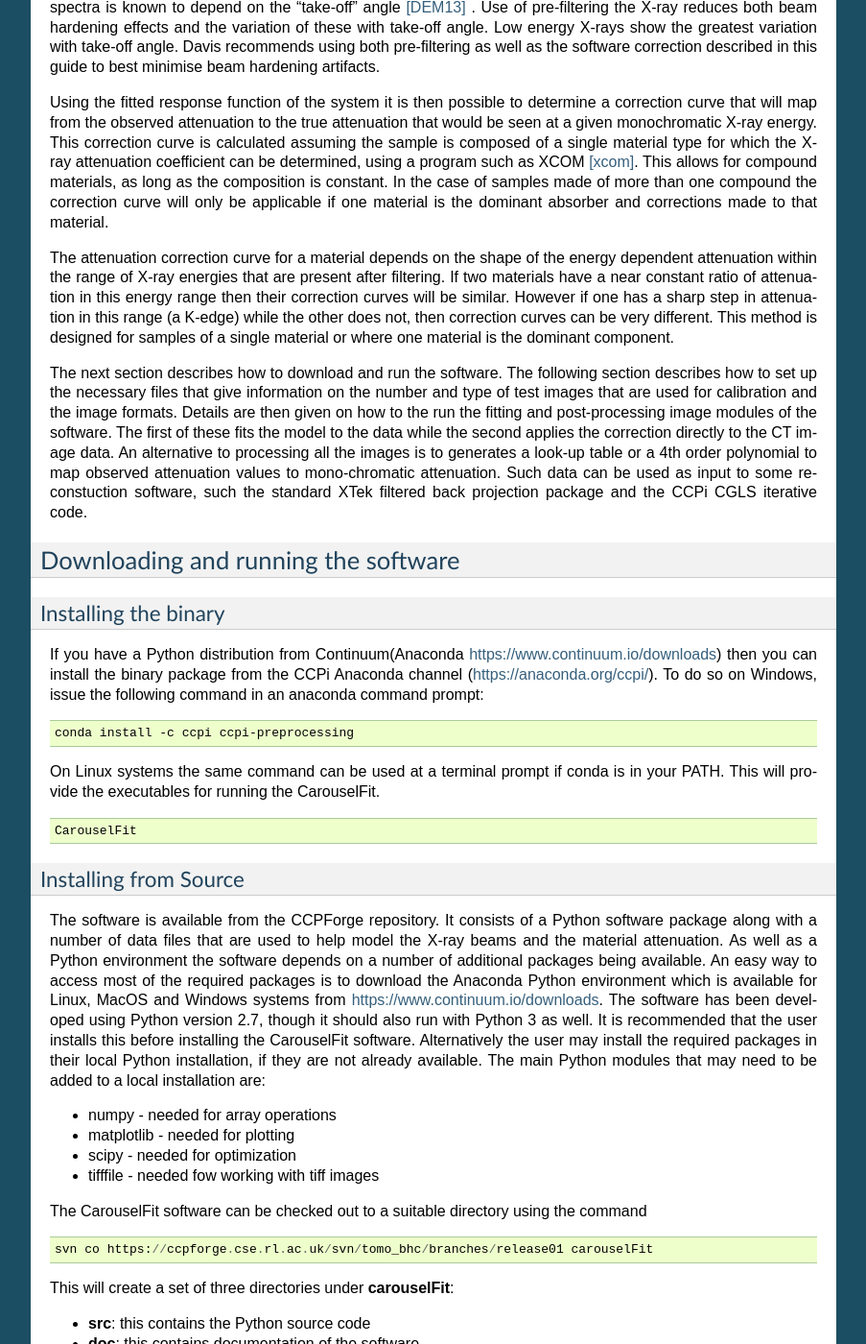
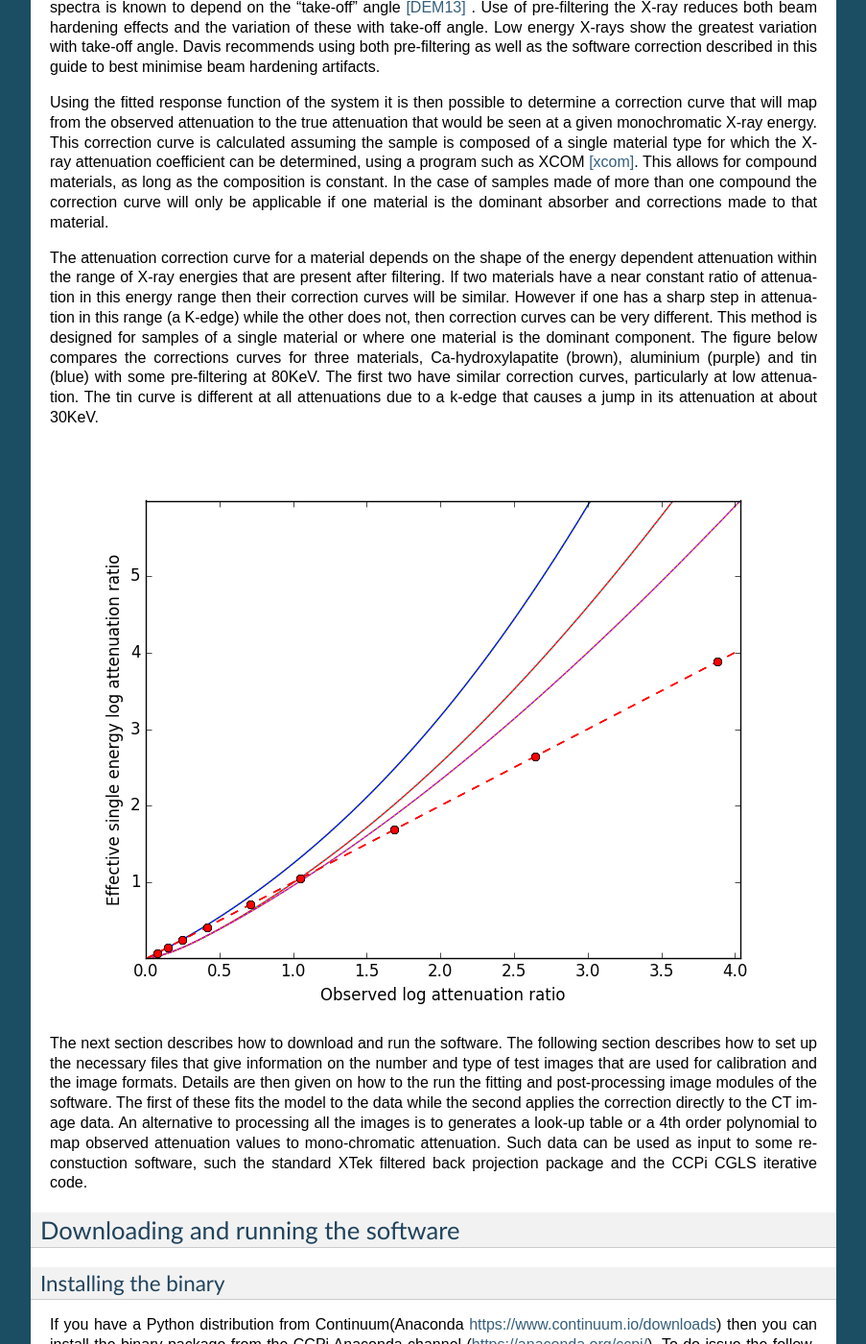
Before and after one commit to vais-ral/CIL-Docs, a Sphinx documentation site: the page built from docs/beamhardening.rst, in a window 1280 px wide and 1400 px high, scrolled down 1532 px. Shown: the whole window at 96% size, without its empty margins (198-1101 px from the left). Built offline with Sphinx 7.4.7, drawn with Linux system fonts in a browser that asks for light colours; some of the changed text lies outside the part shown.

Commit message:
Update beamhardening.rst

```diff
--- a/docs/beamhardening.rst
+++ b/docs/beamhardening.rst
@@ -74,6 +74,12 @@ constant ratio of attenuation in this energy range then their correction curves
 However if one has a sharp step in attenuation in this range (a K-edge) while the other does not,
 then correction curves can be very different. This method is designed for samples of a single
 material or where one material is the dominant component.
+The figure below compares the corrections curves for three materials, Ca-hydroxylapatite (brown),
+aluminium (purple) and tin (blue) with some pre-filtering at 80KeV. The first two have similar correction
+curves, particularly at low attenuation. The tin curve is different at all attenuations due to a k-edge that
+causes a jump in its attenuation at about 30KeV.
+
+.. image:: ../pics/bhcorrCurves.png
 
 The next section describes how to download and run the software.
 The following section describes how to set up the necessary files that give
@@ -91,14 +97,13 @@ Downloading and running the software
 ####################################
 Installing the binary
 **********************
-If you have a Python distribution from Continuum(Anaconda https://www.continuum.io/downloads) then you can install the binary package from the CCPi Anaconda channel (https://anaconda.org/ccpi/). To do so on Windows, issue the following command in
-an anaconda command prompt:
+If you have a Python distribution from Continuum(Anaconda https://www.continuum.io/downloads) then you can install the binary package from the CCPi Anaconda channel (https://anaconda.org/ccpi/). To do issue the following at
+a command prompt:
 
 .. code-block:: shell
 
    conda install -c ccpi ccpi-preprocessing
 
-On Linux systems the same command can be used at a terminal prompt if conda is in your PATH.
 This will provide the executables for running the CarouselFit.
 
 .. code-block:: shell
```
